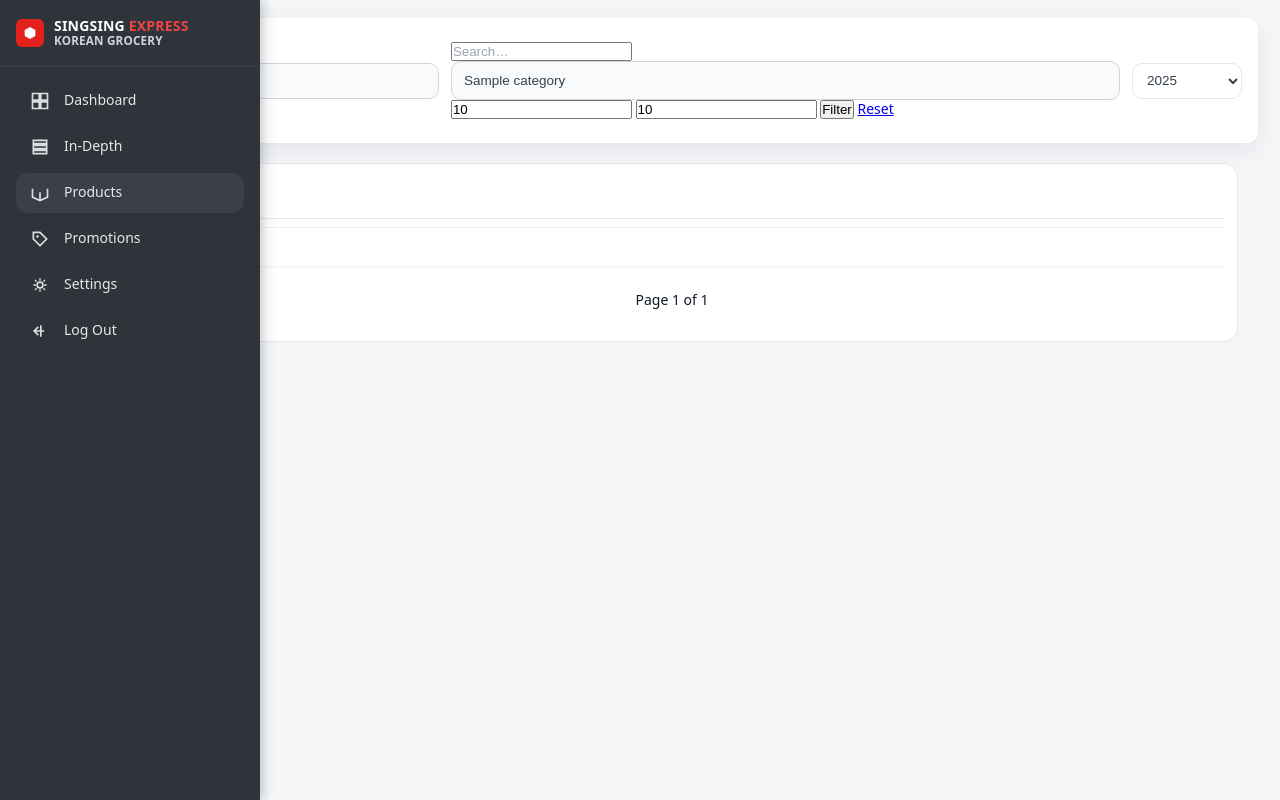
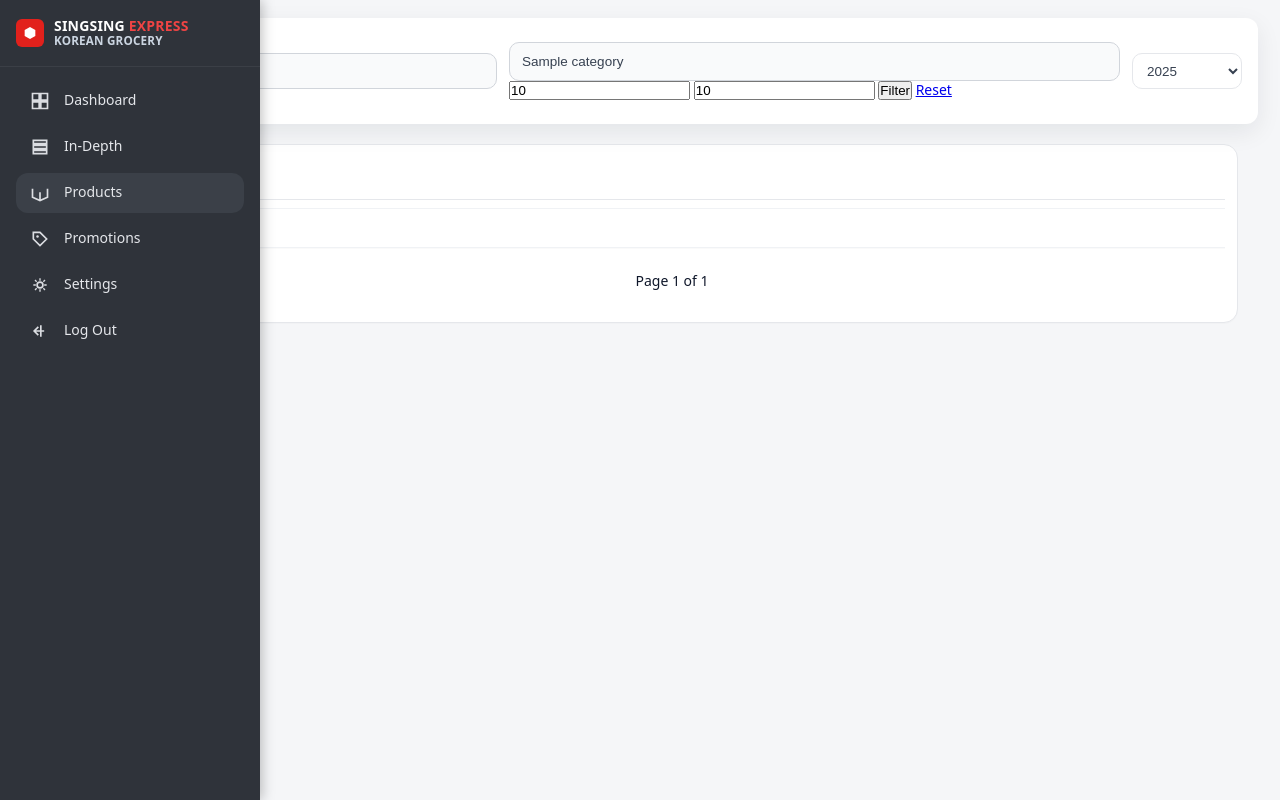
Before and after one commit to miiccc/Sinsing, a Django app: template NEW/backend/singsing/templates/products.html in a window 1280 px wide. Run offline with Django 5.2, Linux system fonts and the light colour scheme; the template is opened without the code that fills it: most values are stand-ins (such as "Sample title", 1, 10 or a date in 2020).

Commit message:
Update products.html

```diff
--- a/NEW/backend/singsing/templates/products.html
+++ b/NEW/backend/singsing/templates/products.html
@@ -79,7 +79,6 @@
           <input id="search" type="text" placeholder="Search...">
         </div>
         <form method="get" style="margin:12px 0">
-            <input type="search" name="q" value="{{ params.q }}" placeholder="Search…">
             <input type="text"   name="category" value="{{ params.category }}" placeholder="Category">
             <input type="number" step="any" name="price_min" value="{{ params.price_min }}" placeholder="Price min">
             <input type="number" step="any" name="price_max" value="{{ params.price_max }}" placeholder="Price max">
```
